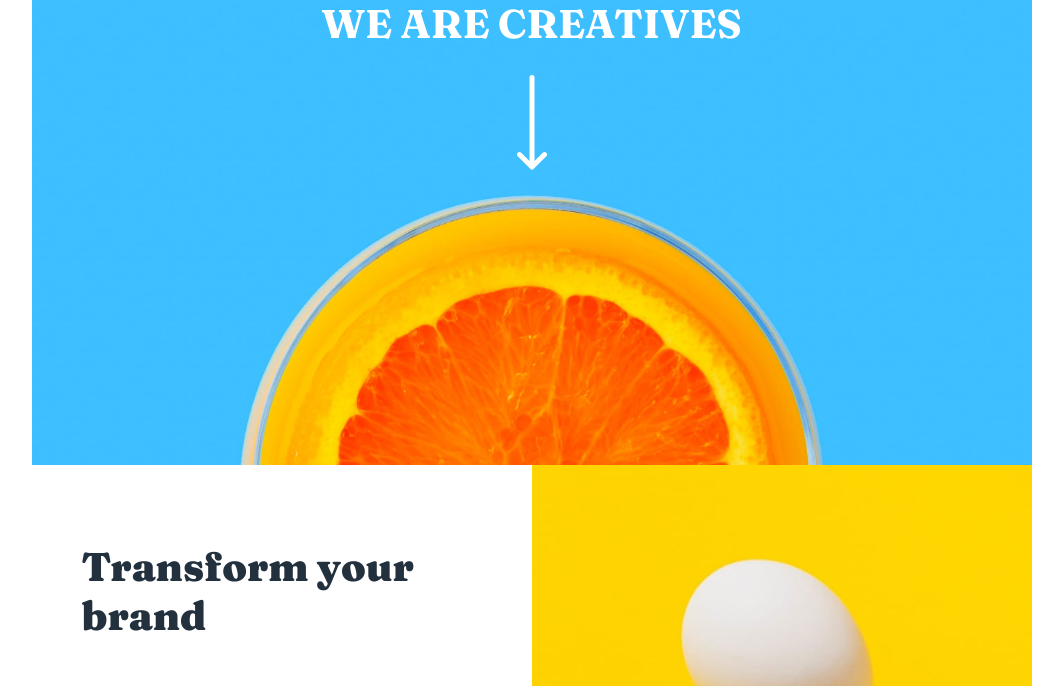
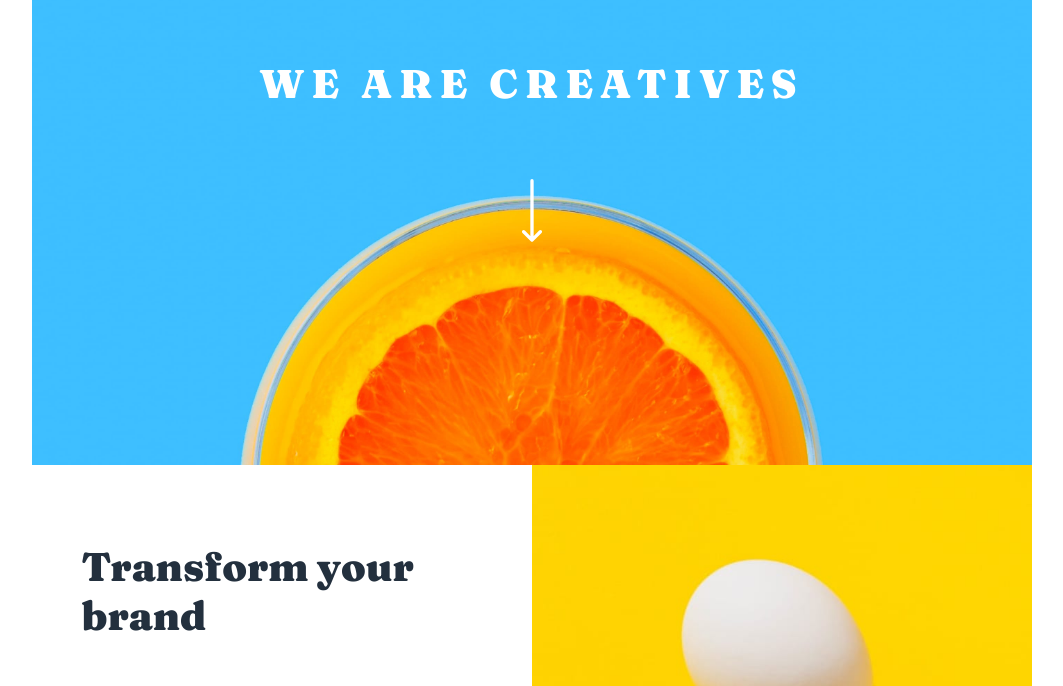
Before and after one commit to ReBastos/SunnysideAgencyLandingPage, a plain HTML site: page index.html in a window 1280 px wide. Shown: the part 99-785 px from the top of the page, without its empty margins (110-1173 px from the left). Drawn offline with Linux system fonts and the light colour scheme.

Commit message:
Update stylesheet.css

```diff
--- a/stylesheet.css
+++ b/stylesheet.css
@@ -31,13 +31,15 @@ header {
 }
 
 header > h1 {
+  letter-spacing: 7px;
   font-stretch: ultra-expanded;
   font-size: 40px;
   color: white;
   position: absolute;
-  margin-top: 7%;
+  margin-top: 150px;
   font-family: 'Fraunces', serif;
-  font-weight: 700;
+  font-weight: 900;
+
 }
 
 .nav {
@@ -78,8 +80,8 @@ header > h1 {
 
 #arow-down {
   position: absolute;
-  margin-top: 13%;
-  width: 30px;
+  margin-top: 270px;
+  width: 20px;
 }
 
 #orange-header {
```
